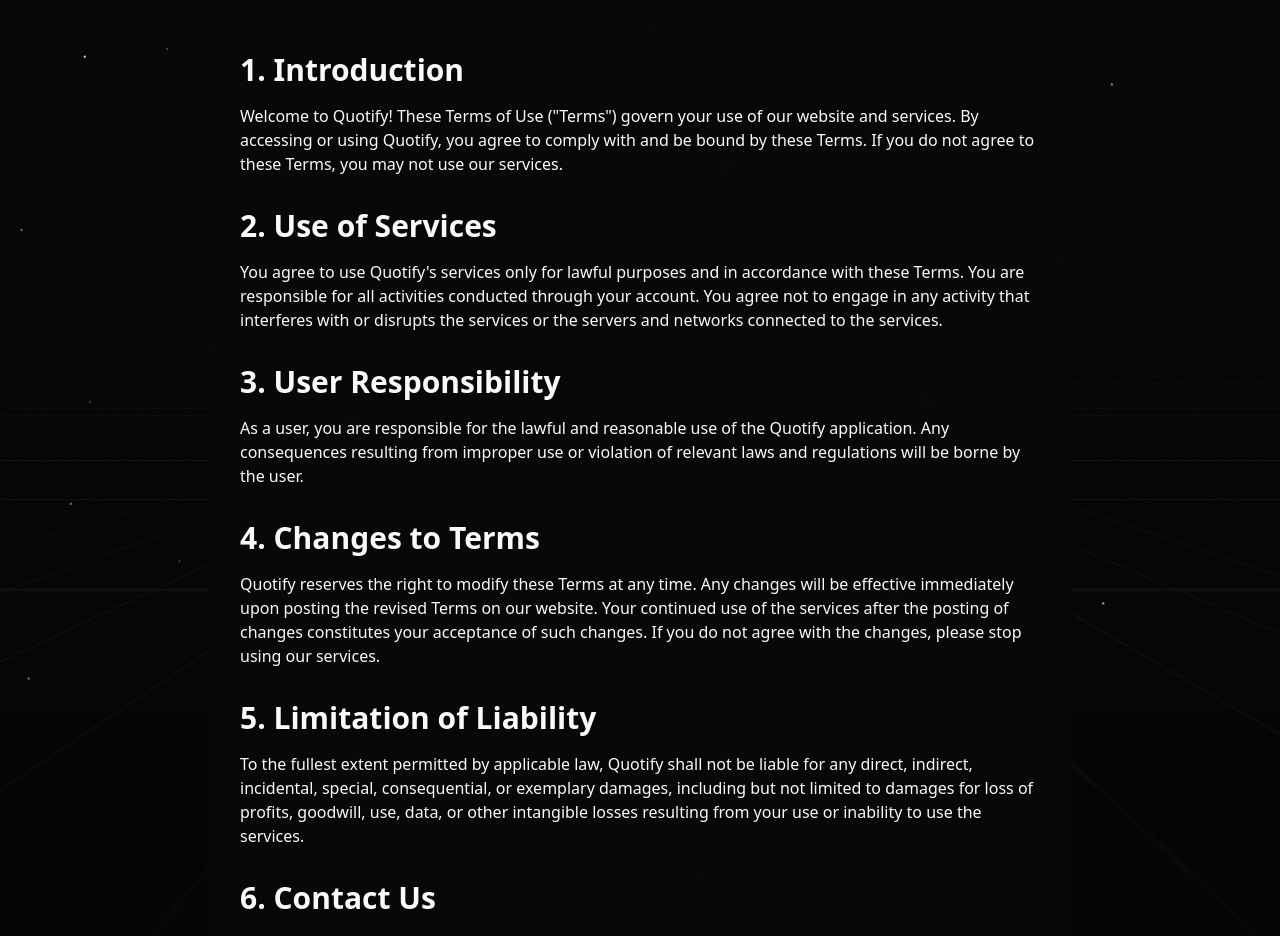
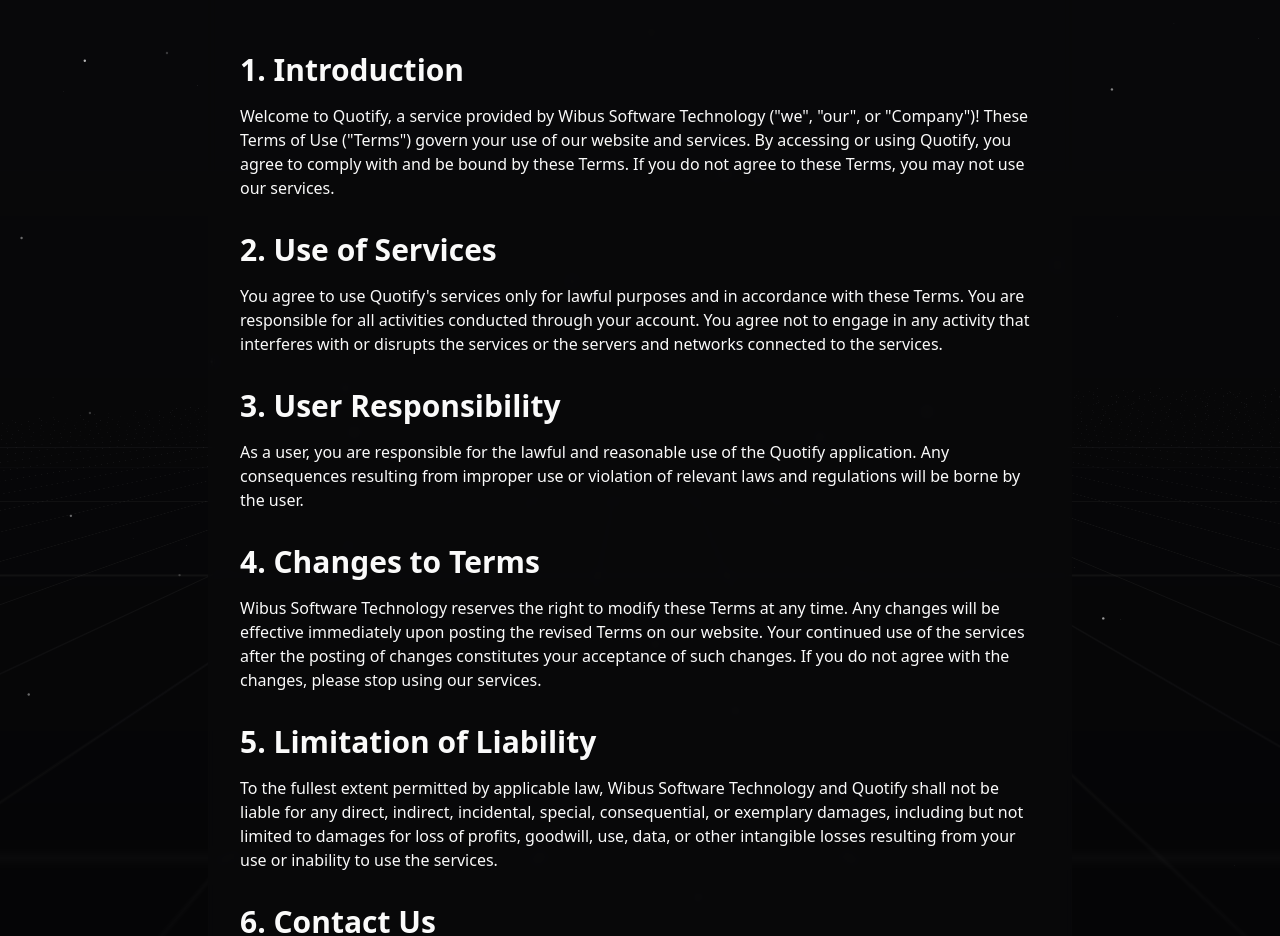
Before and after one commit to wibus-wee/QuotifyLandingPage, a React (Vite) app: page /#/terms-of-service in a window 1280 px wide. Shown: the part 236-1172 px from the top of the page. Built offline with nearby package versions, Linux system fonts and the light colour scheme.

Commit message:
feat: update Terms of Service to include company name and clarify liability statements for improved user understanding and legal compliance

```diff
--- a/src/pages/terms-of-service.tsx
+++ b/src/pages/terms-of-service.tsx
@@ -30,7 +30,7 @@
                 1. Introduction
               </h2>
               <p>
-                Welcome to Quotify! These Terms of Use ("Terms") govern your use of our website and services. By accessing or using Quotify, you agree to comply with and be bound by these Terms. If you do not agree to these Terms, you may not use our services.
+                Welcome to Quotify, a service provided by Wibus Software Technology ("we", "our", or "Company")! These Terms of Use ("Terms") govern your use of our website and services. By accessing or using Quotify, you agree to comply with and be bound by these Terms. If you do not agree to these Terms, you may not use our services.
               </p>
 
               <h2 className="text-3xl font-bold mt-8 mb-4 bg-clip-text">
@@ -51,14 +51,14 @@
                 4. Changes to Terms
               </h2>
               <p>
-                Quotify reserves the right to modify these Terms at any time. Any changes will be effective immediately upon posting the revised Terms on our website. Your continued use of the services after the posting of changes constitutes your acceptance of such changes. If you do not agree with the changes, please stop using our services.
+                Wibus Software Technology reserves the right to modify these Terms at any time. Any changes will be effective immediately upon posting the revised Terms on our website. Your continued use of the services after the posting of changes constitutes your acceptance of such changes. If you do not agree with the changes, please stop using our services.
               </p>
 
               <h2 className="text-3xl font-bold mt-8 mb-4 bg-clip-text">
                 5. Limitation of Liability
               </h2>
               <p>
-                To the fullest extent permitted by applicable law, Quotify shall not be liable for any direct, indirect, incidental, special, consequential, or exemplary damages, including but not limited to damages for loss of profits, goodwill, use, data, or other intangible losses resulting from your use or inability to use the services.
+                To the fullest extent permitted by applicable law, Wibus Software Technology and Quotify shall not be liable for any direct, indirect, incidental, special, consequential, or exemplary damages, including but not limited to damages for loss of profits, goodwill, use, data, or other intangible losses resulting from your use or inability to use the services.
               </p>
 
               <h2 className="text-3xl font-bold mt-8 mb-4 bg-clip-text">
```
